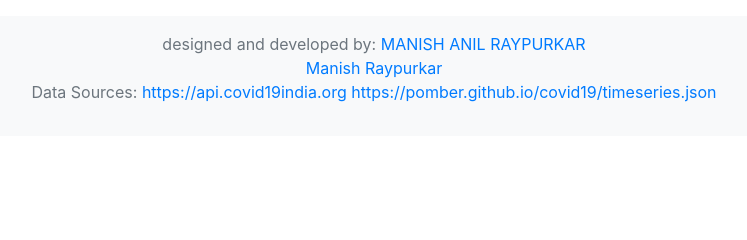
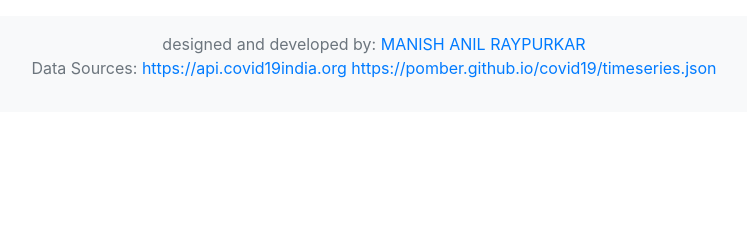
Before and after one commit to manishraypurkar/corona-global-india-tracker, a PHP site: page / in a window 1280 px wide. Shown: the part 427-667 px from the top of the page, without its empty margins (266-1013 px from the left). Run offline with PHP 8.4, Linux system fonts and the light colour scheme; data that the repository does not hold is empty; some libraries are stand-ins or nearby versions.

Commit message:
linkedin deleted

```diff
--- a/index.php
+++ b/index.php
@@ -97,9 +97,6 @@ include 'main.php'
   <div class="container text-center">
     <span class="text-muted">designed and developed by: <a href="https://manishraypurkar.github.io/portfolio%20project/index.html" target="_blank">MANISH ANIL RAYPURKAR</a></span>
 
-     <div class="badge-base LI-profile-badge" data-locale="en_US" data-size="medium" data-theme="dark" data-type="HORIZONTAL" data-vanity="raypurkarmanish" data-version="v1"><a class="badge-base__link LI-simple-link" href="https://in.linkedin.com/in/raypurkarmanish?trk=profile-badge">Manish Raypurkar</a></div>
-
-
       <p class="text-muted">Data Sources:
 <a href="https://api.covid19india.org/data.json">https://api.covid19india.org</a>
 <a href="https://pomber.github.io/covid19/timeseries.json">https://pomber.github.io/covid19/timeseries.json</a>
```
